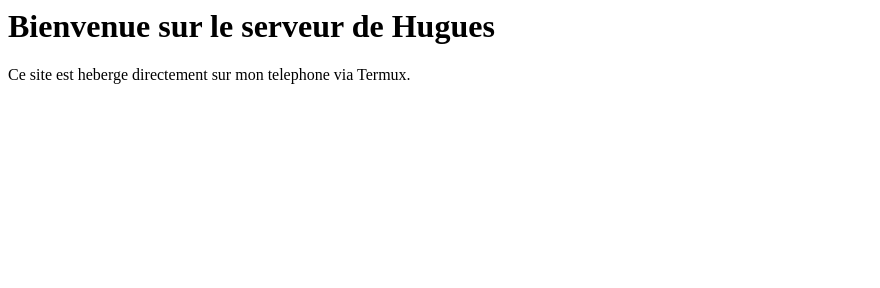
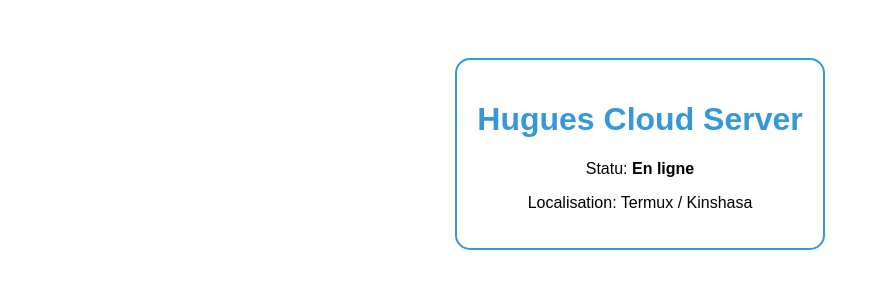
Before and after one commit to Hugues886/Mon_premier_devops, a plain HTML site: page index.html in a window 1280 px wide. Shown: the whole page, without its empty margins (0-880 px from the left). Drawn offline with Linux system fonts and the light colour scheme.

Commit message:
Mis à jour du design du site

```diff
--- a/index.html
+++ b/index.html
@@ -1,2 +1,31 @@
-<h1>Bienvenue sur le serveur de Hugues</h1>
-<p>Ce site est heberge directement sur mon telephone via Termux.</p>
+<!DOCTYPE html>
+<html lang="fr">
+<html>
+<head>
+  <title>Le serveur de Hugues</title>
+<style>
+  body {
+background-color = #2c3e50;
+color = white;
+font-family: sans-serif;
+text-align: center;
+padding-top: 50px;
+}
+.carte {
+background-color: 34495e;
+padding: 20px;
+border-radius: 15px;
+display: inline-block;
+border: 2px solid #3498db;
+}
+h1 { color: #3498db; }
+</style>
+</head>
+<body>
+<div class="carte">
+<h1>Hugues Cloud Server</h1>
+<p>Statu: <strong>En ligne</strong></p>
+<p>Localisation: Termux / Kinshasa</p>
+</div>
+</body>
+</html>
```
